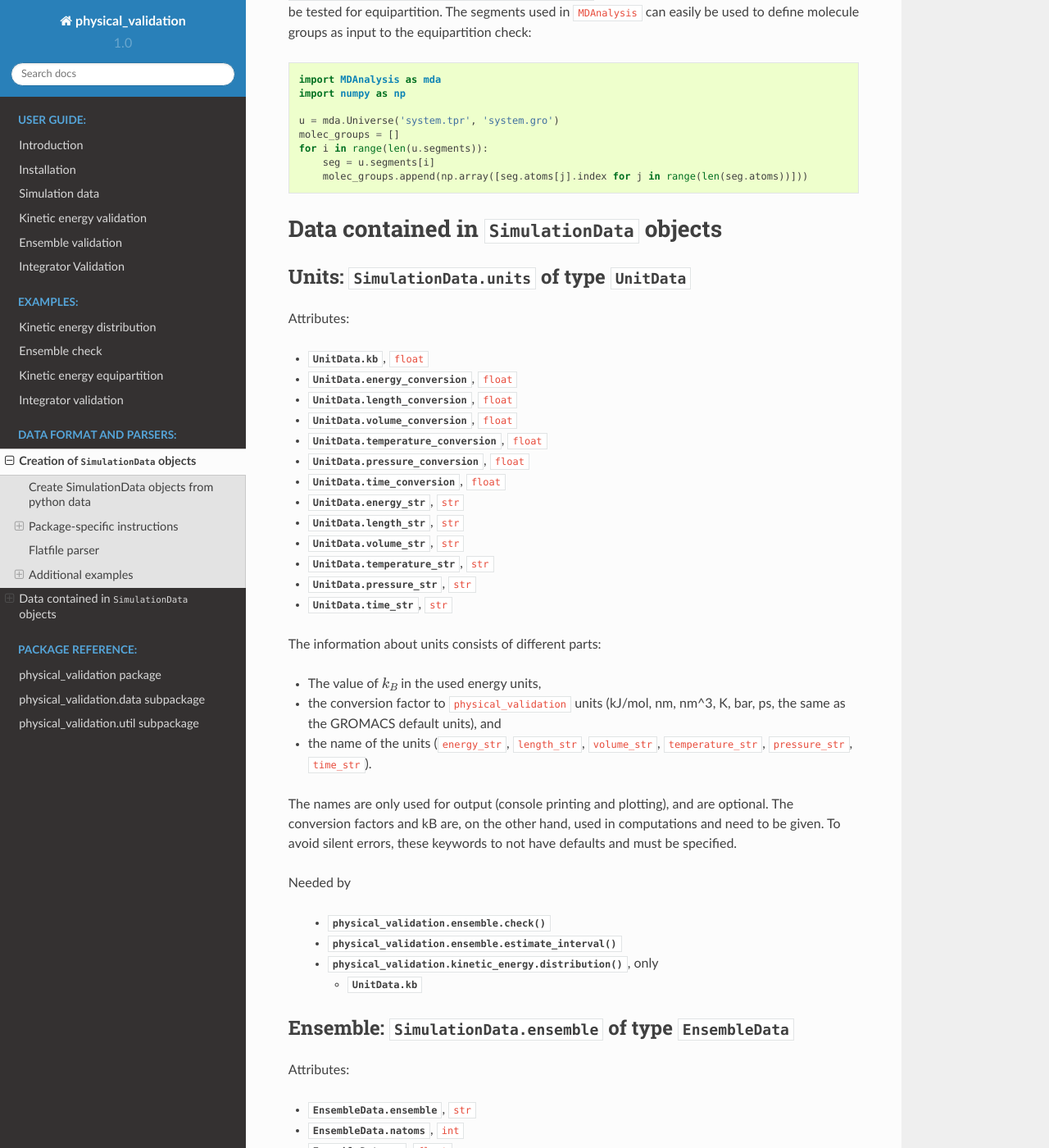
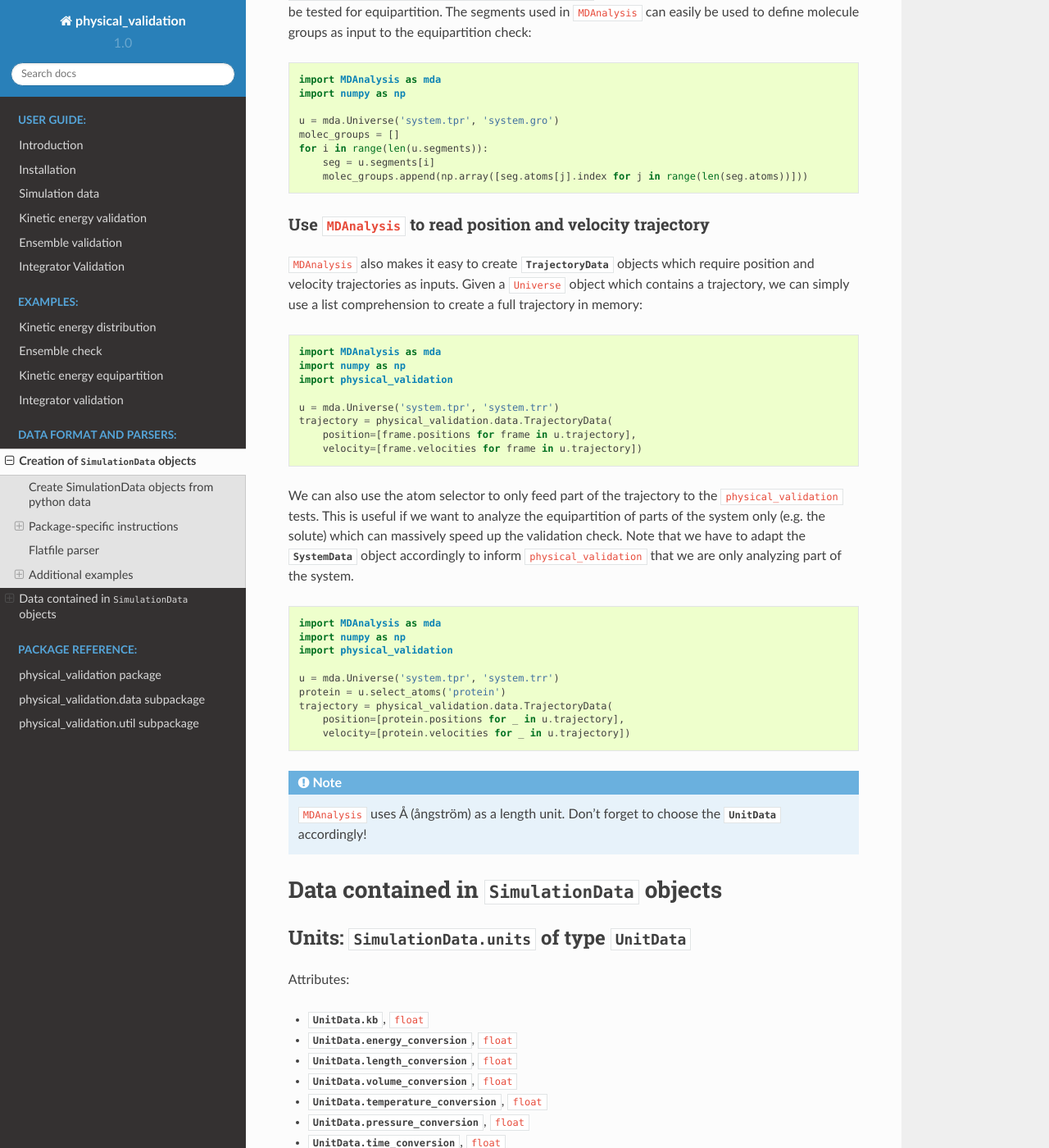
Before and after one commit to shirtsgroup/physical_validation, a Sphinx documentation site: the page built from doc/simulation_data.rst, in a window 1280 px wide and 1400 px high, scrolled down 4938 px. Shown: the whole window at 82% size. Built offline with Sphinx 7.4.7 and the Read the Docs theme 2.0.0, drawn with Linux system fonts in a browser that asks for light colours; pages that are not in the unit, such as notebooks, are missing from menus; some of the changed text lies outside the part shown.

Commit message:
Address reviewer comment: Add example of using MDAnalysis for trajectory (#199)

```diff
--- a/doc/simulation_data.rst
+++ b/doc/simulation_data.rst
@@ -246,7 +246,7 @@
 ~~~~~~~~~~~~~~~~~~~~~~~~~~~~~~~~~~~~~~~~~~~~
 
 Using :code:`MDAnalysis`, creating a mass vector which can be fed to
-:attr:`.SimulationData.mass` is straightforward. See the following snippet
+:attr:`.SystemData.mass` is straightforward. See the following snippet
 for an example using a GROMACS topology:
 ::
 
@@ -273,6 +273,46 @@
    for i in range(len(u.segments)):
        seg = u.segments[i]
        molec_groups.append(np.array([seg.atoms[j].index for j in range(len(seg.atoms))]))
+
+Use :code:`MDAnalysis` to read position and velocity trajectory
+~~~~~~~~~~~~~~~~~~~~~~~~~~~~~~~~~~~~~~~~~~~~~~~~~~~~~~~~~~~~~~~
+
+:code:`MDAnalysis` also makes it easy to create :class:`.TrajectoryData` objects
+which require position and velocity trajectories as inputs. Given a
+:code:`Universe` object which contains a trajectory, we can simply use a list
+comprehension to create a full trajectory in memory:
+::
+
+   import MDAnalysis as mda
+   import numpy as np
+   import physical_validation
+
+   u = mda.Universe('system.tpr', 'system.trr')
+   trajectory = physical_validation.data.TrajectoryData(
+       position=[frame.positions for frame in u.trajectory],
+       velocity=[frame.velocities for frame in u.trajectory])
+
+We can also use the atom selector to only feed part of the trajectory
+to the :code:`physical_validation` tests.
+This is useful if we want to analyze the equipartition of parts of the
+system only (e.g. the solute) which can massively speed up the
+validation check. Note that we have to adapt the :class:`.SystemData` object
+accordingly to inform :code:`physical_validation` that we are only analyzing
+part of the system.
+::
+
+   import MDAnalysis as mda
+   import numpy as np
+   import physical_validation
+
+   u = mda.Universe('system.tpr', 'system.trr')
+   protein = u.select_atoms('protein')
+   trajectory = physical_validation.data.TrajectoryData(
+       position=[protein.positions for _ in u.trajectory],
+       velocity=[protein.velocities for _ in u.trajectory])
+
+.. note:: :code:`MDAnalysis` uses Å (ångström) as a length unit. Don't forget to
+          choose the :class:`.UnitData` accordingly!
 
 
 .. _simulationdata_details:
```
